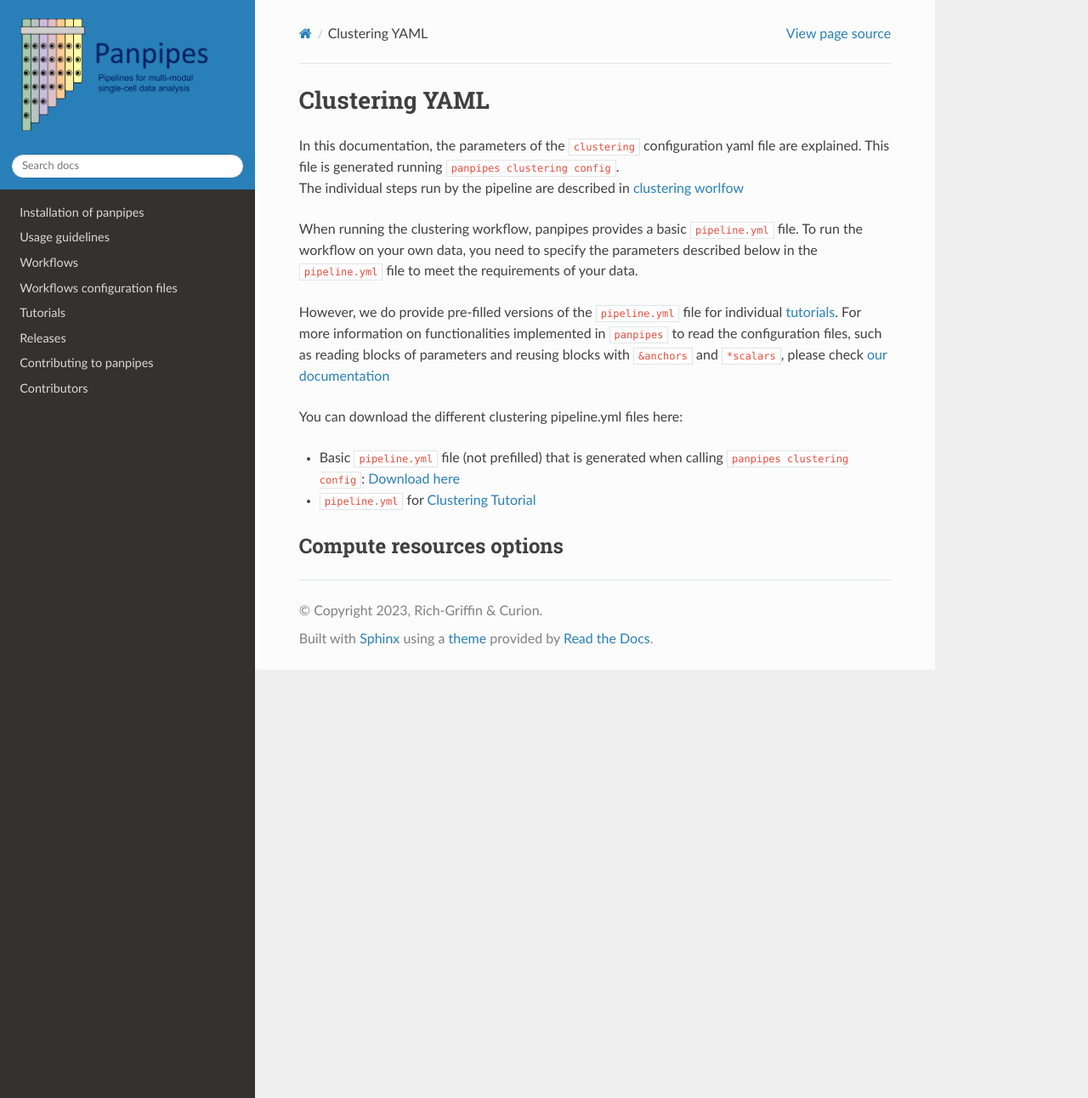
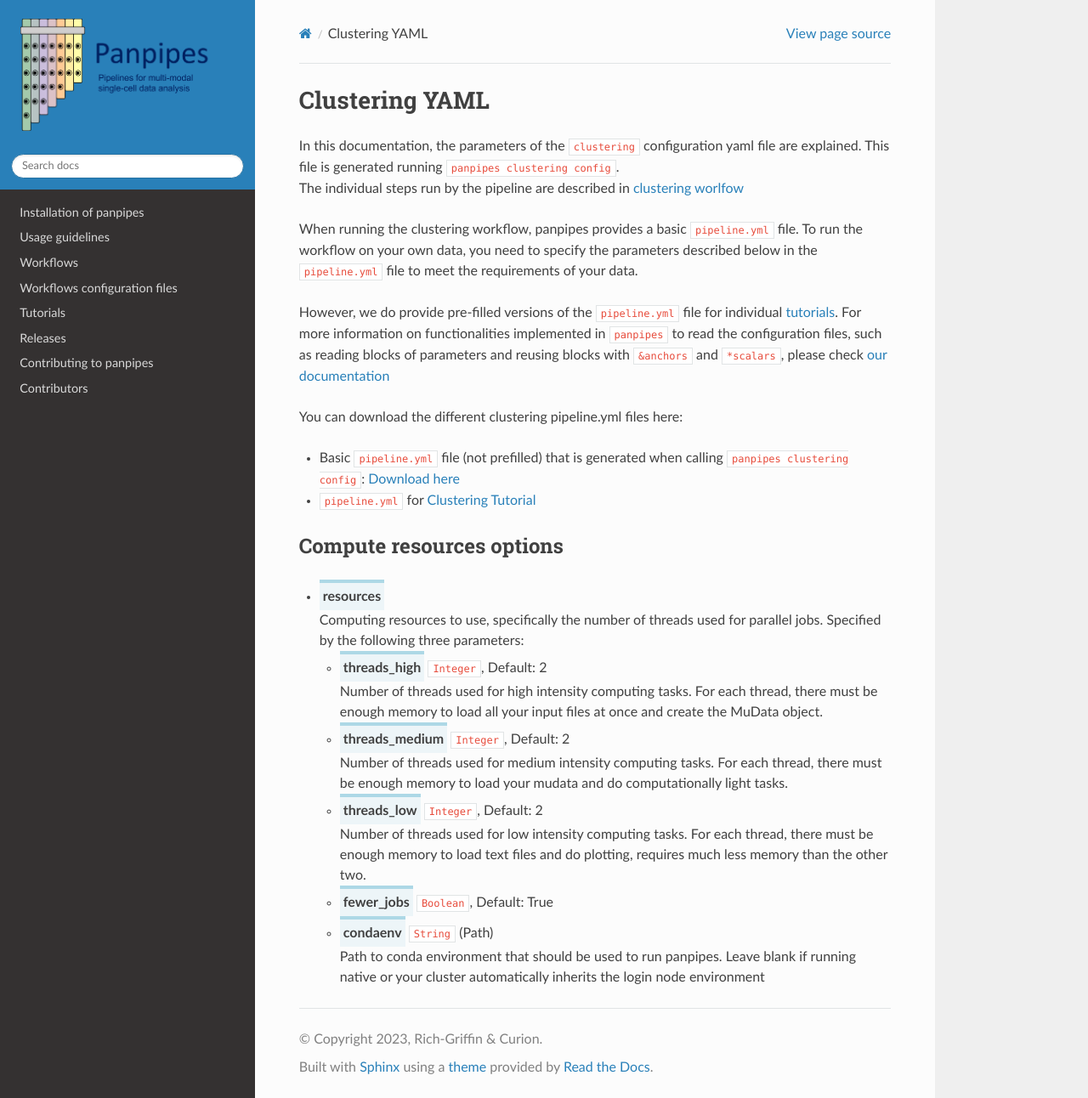
Before and after one commit to bio-la/panpipes-nextflow, a Sphinx documentation site: the page built from docs/yaml_docs/pipeline_clustering_yml.md, in a window 1280 px wide and 1292 px high. Shown: the whole window at 85% size. Built offline with Sphinx 7.4.7 and the Read the Docs theme 2.0.0, drawn with Linux system fonts in a browser that asks for light colours.

Commit message:
Update pipeline_clustering_yml.md

```diff
--- a/docs/yaml_docs/pipeline_clustering_yml.md
+++ b/docs/yaml_docs/pipeline_clustering_yml.md
@@ -25,3 +25,23 @@ You can download the different clustering pipeline.yml files here:
 - `pipeline.yml` for [Clustering Tutorial](https://panpipes-tutorials.readthedocs.io/en/latest/_downloads/3895aa0ba60017b15ee1aa6531dc8c25/pipeline.ym)
 
 ## Compute resources options
+
+- <span class="parameter">resources</span><br>
+Computing resources to use, specifically the number of threads used for parallel jobs.
+Specified by the following three parameters:
+  - <span class="parameter">threads_high</span> `Integer`, Default: 2<br>
+        Number of threads used for high intensity computing tasks.
+        For each thread, there must be enough memory to load all your input files at once and create the MuData object.
+
+  - <span class="parameter">threads_medium</span> `Integer`, Default: 2<br>
+        Number of threads used for medium intensity computing tasks.
+        For each thread, there must be enough memory to load your mudata and do computationally light tasks.
+
+  - <span class="parameter">threads_low</span> `Integer`, Default: 2<br>
+  	    Number of threads used for low intensity computing tasks.
+        For each thread, there must be enough memory to load text files and do plotting, requires much less memory than the other two.
+  - <span class="parameter">fewer_jobs</span> `Boolean`, Default: True<br>
+
+  - <span class="parameter">condaenv</span> `String` (Path)<br>
+    Path to conda environment that should be used to run panpipes.
+    Leave blank if running native or your cluster automatically inherits the login node environment
```
